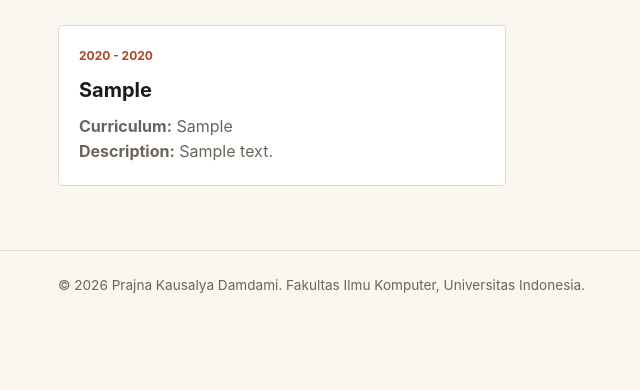
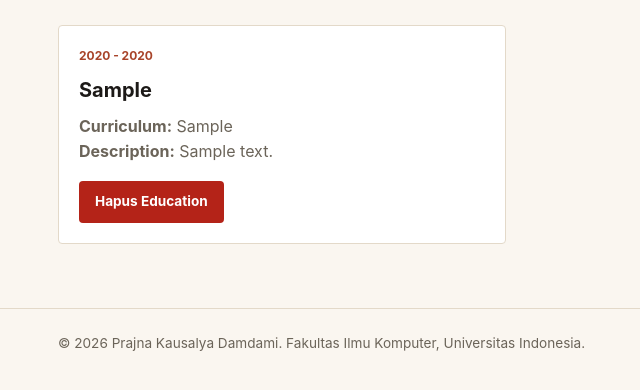
Before and after one commit to prajnakausalya-08/myportofolio, a Django app: page /education/ in a window 1280 px wide. Shown: the part 224-614 px from the top of the page, without its empty margins (126-766 px from the left). Run offline with Django 5.2, Linux system fonts and the light colour scheme; tables that the repository leaves empty hold one stand-in row (values such as "Sample post").

Commit message:
feat: add education delete feature

```diff
--- a/main/urls.py
+++ b/main/urls.py
@@ -1,5 +1,5 @@
 from django.urls import path
-from main.views import show_main, show_experience, show_education, create_education, get_education_json
+from main.views import show_main, show_experience, show_education, create_education, get_education_json, delete_education
 
 app_name = "main"
 
@@ -8,6 +8,6 @@ urlpatterns = [
     path("experience/", show_experience, name="show_experience"),
     path("education/", show_education, name="show_education"),
     path("education/add/", create_education, name="create_education"),
-    path("api/education/", get_education_json, name="get_education_json",
-),
+    path("api/education/", get_education_json, name="get_education_json"),
+    path("education/<int:education_id>/delete/", delete_education, name="delete_education"),
 ]
--- a/main/views.py
+++ b/main/views.py
@@ -1,7 +1,7 @@
 from django.contrib import messages
 from django.core import serializers
 from django.http import HttpResponse
-from django.shortcuts import redirect, render
+from django.shortcuts import get_object_or_404, redirect, render
 
 from main.forms import EducationForm
 from main.models import Experience, Education
@@ -69,3 +69,13 @@ def get_education_json(request):
         education_json,
         content_type="application/json",
     )
+
+def delete_education(request, education_id):
+    education = get_object_or_404(Education, pk=education_id)
+
+    if request.method == "POST":
+        education.delete()
+        messages.success(request, "Education berhasil dihapus!")
+        return redirect("main:show_education")
+
+    return redirect("main:show_education")
--- a/static/css/style.css
+++ b/static/css/style.css
@@ -524,3 +524,102 @@ h1,
         justify-content: center;
     }
 }
+
+/* delete modal */
+.project-delete-modal {
+    display: none;
+    position: fixed;
+    inset: 0;
+    width: 100%;
+    height: 100%;
+    max-width: none;
+    max-height: none;
+    margin: 0;
+    padding: 1rem;
+    border: 0;
+    background: transparent;
+    z-index: 10;
+    align-items: center;
+    justify-content: center;
+}
+
+.project-delete-modal:popover-open {
+    display: flex;
+}
+
+.project-delete-modal__backdrop {
+    position: absolute;
+    inset: 0;
+    width: 100%;
+    height: 100%;
+    border: 0;
+    padding: 0;
+    background: rgba(28, 25, 23, 0.58);
+    cursor: default;
+}
+
+.project-delete-modal__content {
+    position: relative;
+    z-index: 1;
+    width: min(100%, 480px);
+    padding: 1.5rem;
+    background: var(--paper);
+    border: 1px solid var(--line);
+    border-radius: var(--radius);
+    box-shadow: 0 1rem 3rem rgba(28, 25, 23, 0.22);
+}
+
+.project-delete-modal__content h2 {
+    margin: 0 0 0.75rem;
+    font-family:
+        "Space Grotesk",
+        -apple-system,
+        sans-serif;
+    font-size: 1.5rem;
+}
+
+.project-delete-modal__close {
+    position: absolute;
+    top: 1rem;
+    right: 1rem;
+    border: 0;
+    padding: 0;
+    background: transparent;
+    color: var(--text-muted);
+    font-size: 1.8rem;
+    line-height: 1;
+    cursor: pointer;
+}
+
+.project-delete-modal__actions {
+    display: flex;
+    justify-content: flex-end;
+    gap: 0.75rem;
+    margin-top: 1.5rem;
+}
+
+.button-danger {
+    background: #b42318;
+}
+
+@media (max-width: 600px) {
+    .project-delete-modal {
+        align-items: flex-end;
+        padding: 0;
+    }
+
+    .project-delete-modal__content {
+        width: 100%;
+        padding: 1.25rem;
+        border-radius: var(--radius) var(--radius) 0 0;
+    }
+
+    .project-delete-modal__actions {
+        flex-direction: column-reverse;
+    }
+
+    .project-delete-modal__actions .button {
+        width: 100%;
+        text-align: center;
+    }
+}
--- /dev/null
+++ b/templates/components/education_delete_modal.html
@@ -0,0 +1,72 @@
+<p class="experience-status">
+    <button
+        type="button"
+        class="button button-danger"
+        popovertarget="delete-education-{{ education.id }}"
+        aria-label="Hapus {{ education.school }}"
+        title="Hapus education">
+        Hapus Education
+    </button>
+</p>
+
+<div
+    id="delete-education-{{ education.id }}"
+    class="project-delete-modal"
+    popover="auto"
+    role="dialog"
+    aria-modal="true"
+    aria-labelledby="delete-education-title-{{ education.id }}">
+
+    <button
+        type="button"
+        class="project-delete-modal__backdrop"
+        popovertarget="delete-education-{{ education.id }}"
+        popovertargetaction="hide"
+        aria-label="Tutup konfirmasi hapus">
+    </button>
+
+    <div class="project-delete-modal__content">
+
+        <button
+            type="button"
+            class="project-delete-modal__close"
+            popovertarget="delete-education-{{ education.id }}"
+            popovertargetaction="hide"
+            aria-label="Tutup konfirmasi hapus">
+            ×
+        </button>
+
+        <h2 id="delete-education-title-{{ education.id }}">
+            Hapus Education?
+        </h2>
+
+        <p>
+            Apakah Anda yakin ingin menghapus
+            <strong>{{ education.school }}</strong>?
+        </p>
+
+        <div class="project-delete-modal__actions">
+
+            <button
+                type="button"
+                class="button button-secondary"
+                popovertarget="delete-education-{{ education.id }}"
+                popovertargetaction="hide">
+                Batal
+            </button>
+
+            <form
+                method="post"
+                action="{% url 'main:delete_education' education.id %}">
+
+                {% csrf_token %}
+
+                <button type="submit" class="button button-danger">
+                    Ya, Hapus
+                </button>
+
+            </form>
+
+        </div>
+    </div>
+</div>
--- a/templates/education.html
+++ b/templates/education.html
@@ -42,6 +42,8 @@
                         {{ education.description }}
                     </p>
 
+                    {% include "components/education_delete_modal.html" with education=education %}
+
                 </article>
 
                 {% empty %}
```
